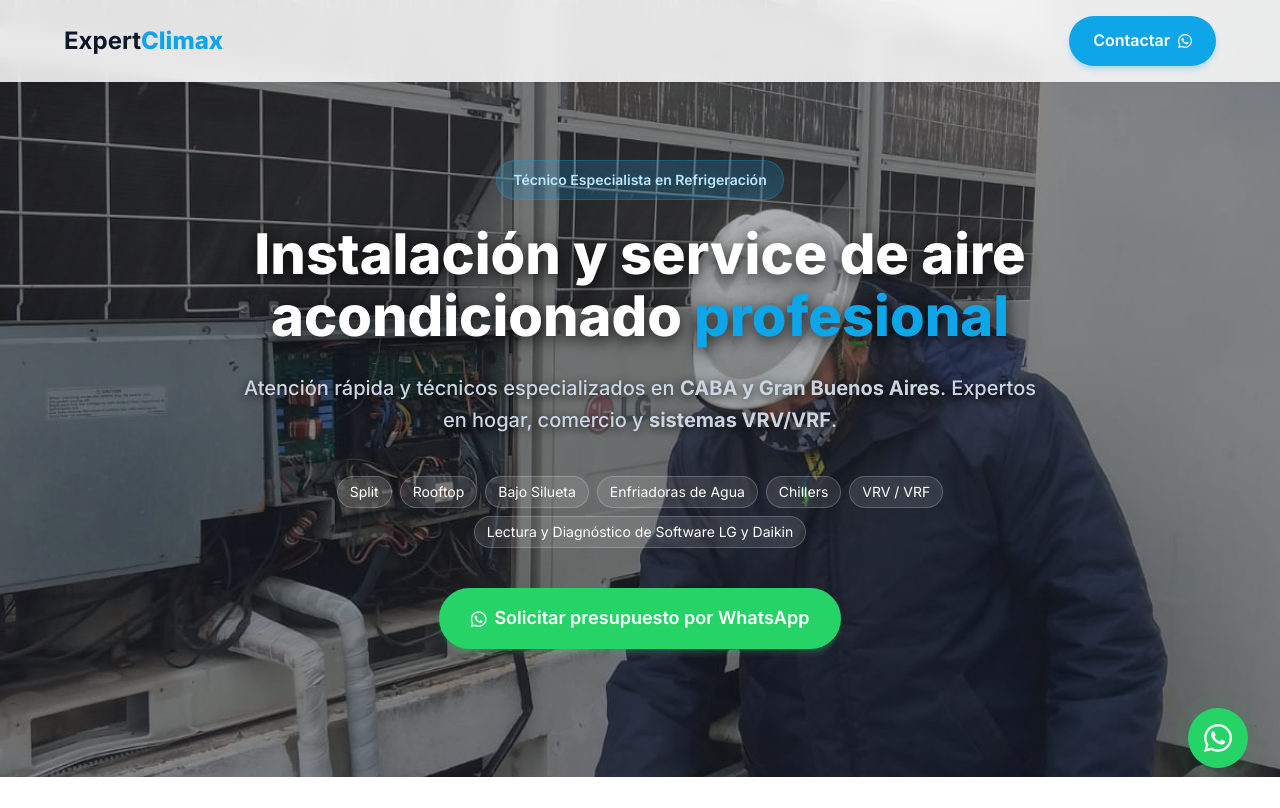
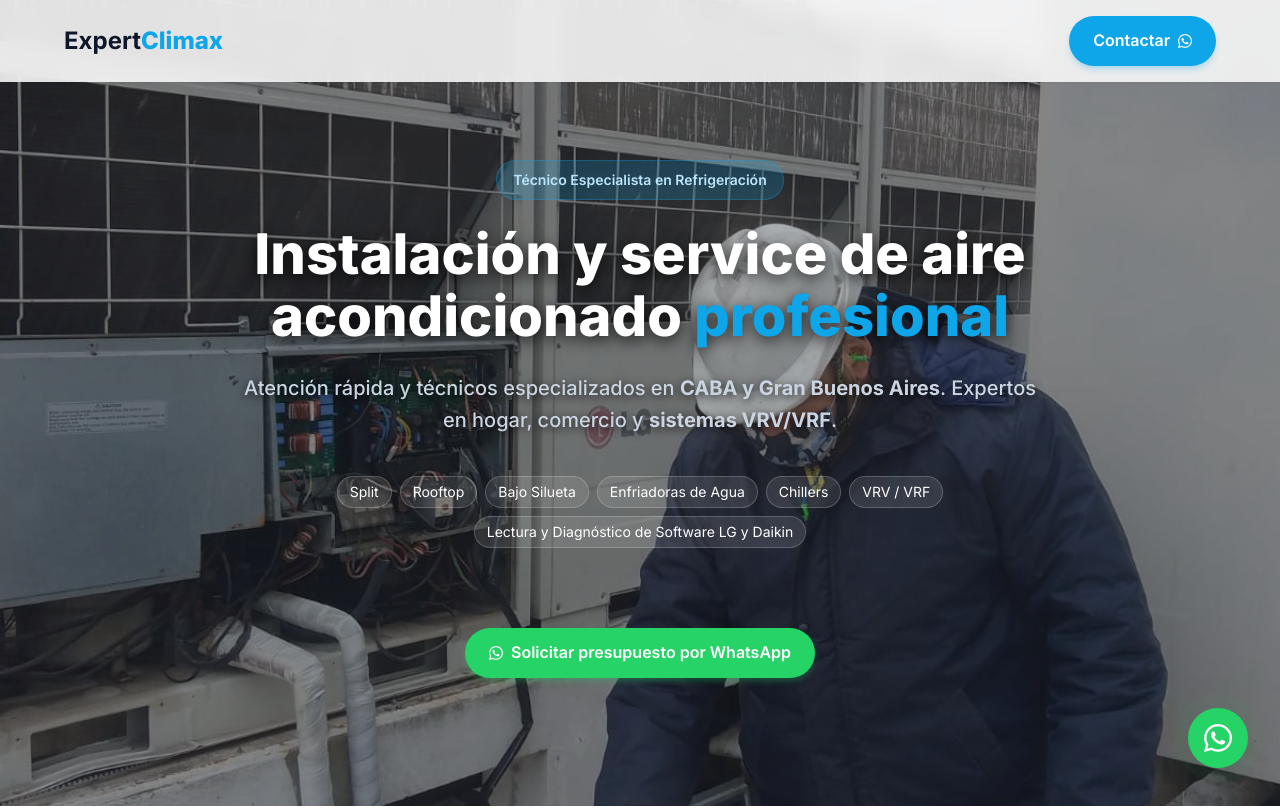
Before and after one commit to JuanColman/Expert-Climax, a plain HTML site: page index.html in a window 1280 px wide. Shown: the top 808 px of the page. Drawn offline with Linux system fonts and the light colour scheme.

Commit message:
Cambios III
Actualizado para ver de celular

```diff
--- a/index.html
+++ b/index.html
@@ -670,9 +670,11 @@
                 <span style="background:rgba(255,255,255,0.1); padding:0.25rem 0.75rem; border-radius:999px; font-size:0.875rem; border:1px solid rgba(255,255,255,0.2);">Lectura y Diagnóstico de Software LG y Daikin</span>
             </div>
 
-            <a href="https://wa.me/5491141740392?text=Hola%20Alejandro,%20necesito%20un%20presupuesto" target="_blank" class="btn btn-whatsapp">
-                <i class="fab fa-whatsapp"></i> Solicitar presupuesto por WhatsApp
-            </a>
+            <div style="margin-top: 5rem;">
+                <a href="https://wa.me/5491141740392?text=Hola%20Alejandro,%20necesito%20un%20presupuesto" target="_blank" class="btn btn-whatsapp" style="padding: 0.75rem 1.5rem; font-size: 1rem; border-radius: 999px;">
+                    <i class="fab fa-whatsapp"></i> Solicitar presupuesto por WhatsApp
+                </a>
+            </div>
         </div>
     </section>
 
```
